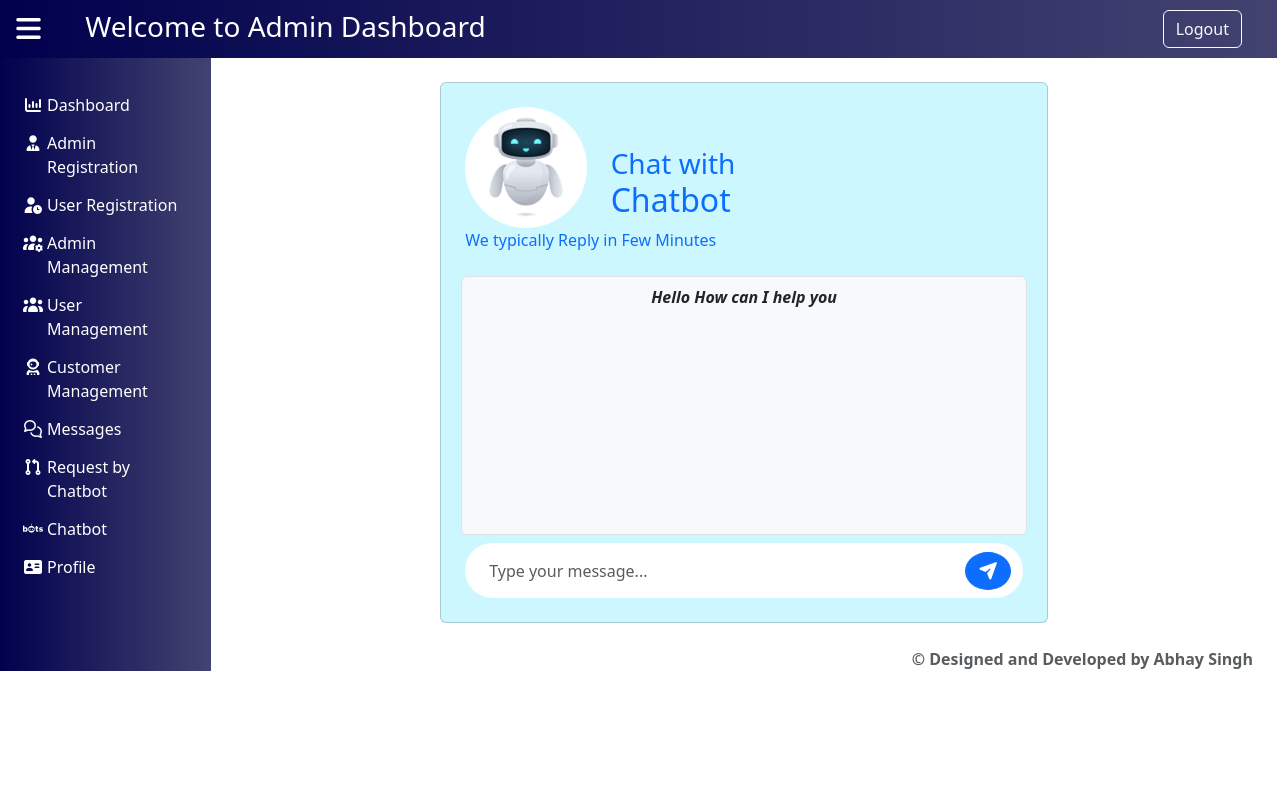
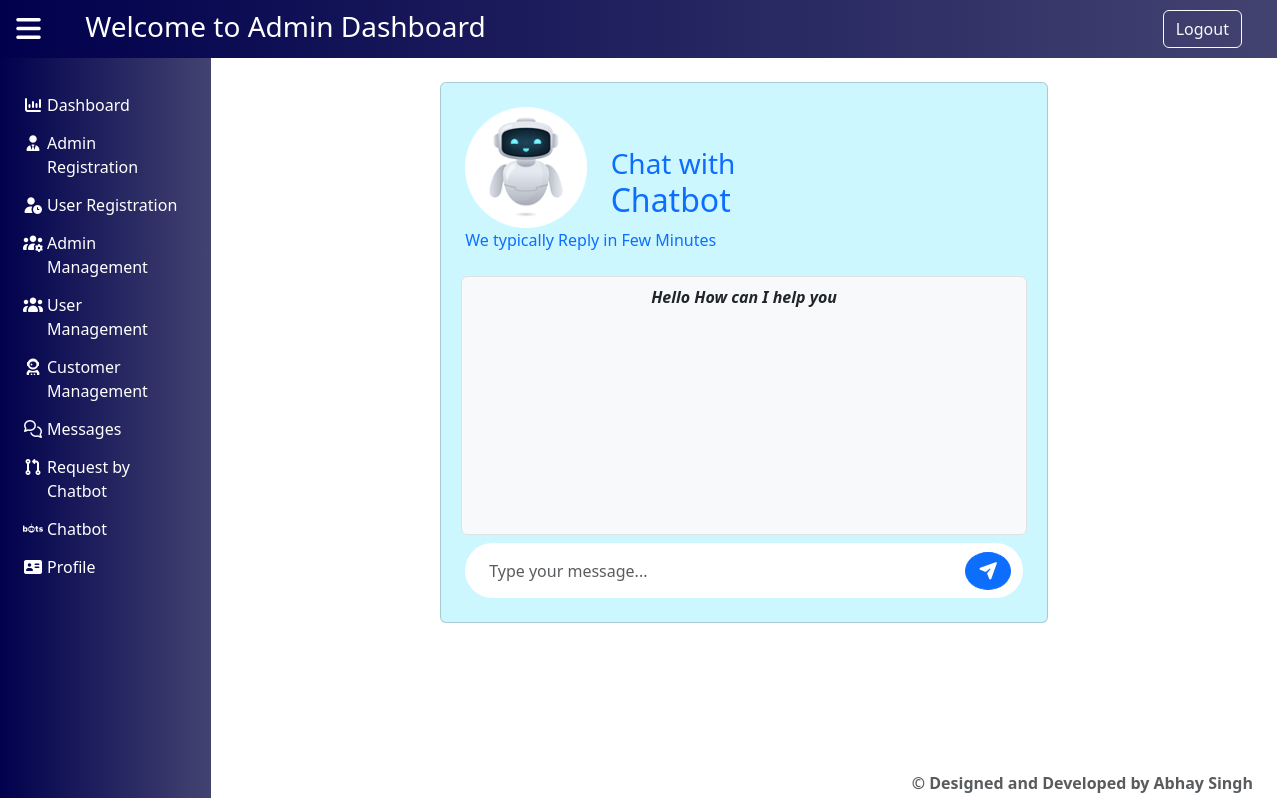
Before and after one commit to abhaysingh-coder/Django_Chatbot_Web_App, a Django app: page /admins/chatbot/ in a window 1280 px wide. Before the commit the page ends 671 px from the top, so only its background shows below. Run offline with Django 5.2, Linux system fonts and the light colour scheme; some libraries are stand-ins or nearby versions.

Commit message:
Refactor container styles for improved layout and responsiveness in admin template

```diff
--- a/Admin/templates/admin_base.html
+++ b/Admin/templates/admin_base.html
@@ -46,7 +46,7 @@
 
 </head>
 <body>
-    <div class="container-fluid" style="padding-left: 10px; padding-right: 15px;">
+    <div class="container-fluid mx-auto my-auto" style="padding-left: 10px; padding-right: 15px;">
         <div class="row">
             <div class="col-sm-12 p-0">
                 <nav class="navbar bg-1 p-0">
--- a/static/CSS/style.css
+++ b/static/CSS/style.css
@@ -1,7 +1,16 @@
 .scroll-1{
-    max-height: calc(100vh - 90px);
+    height: calc(100vh - 87.3px);
     overflow-y: auto;
     scrollbar-width: none;
+}
+
+#remove{
+    height: calc(100vh - 60px);
+    padding-bottom: 0;
+}
+
+footer{
+    height: 30px;
 }
 
 .bg-1{
```
Also changed, not shown: db.sqlite3.
